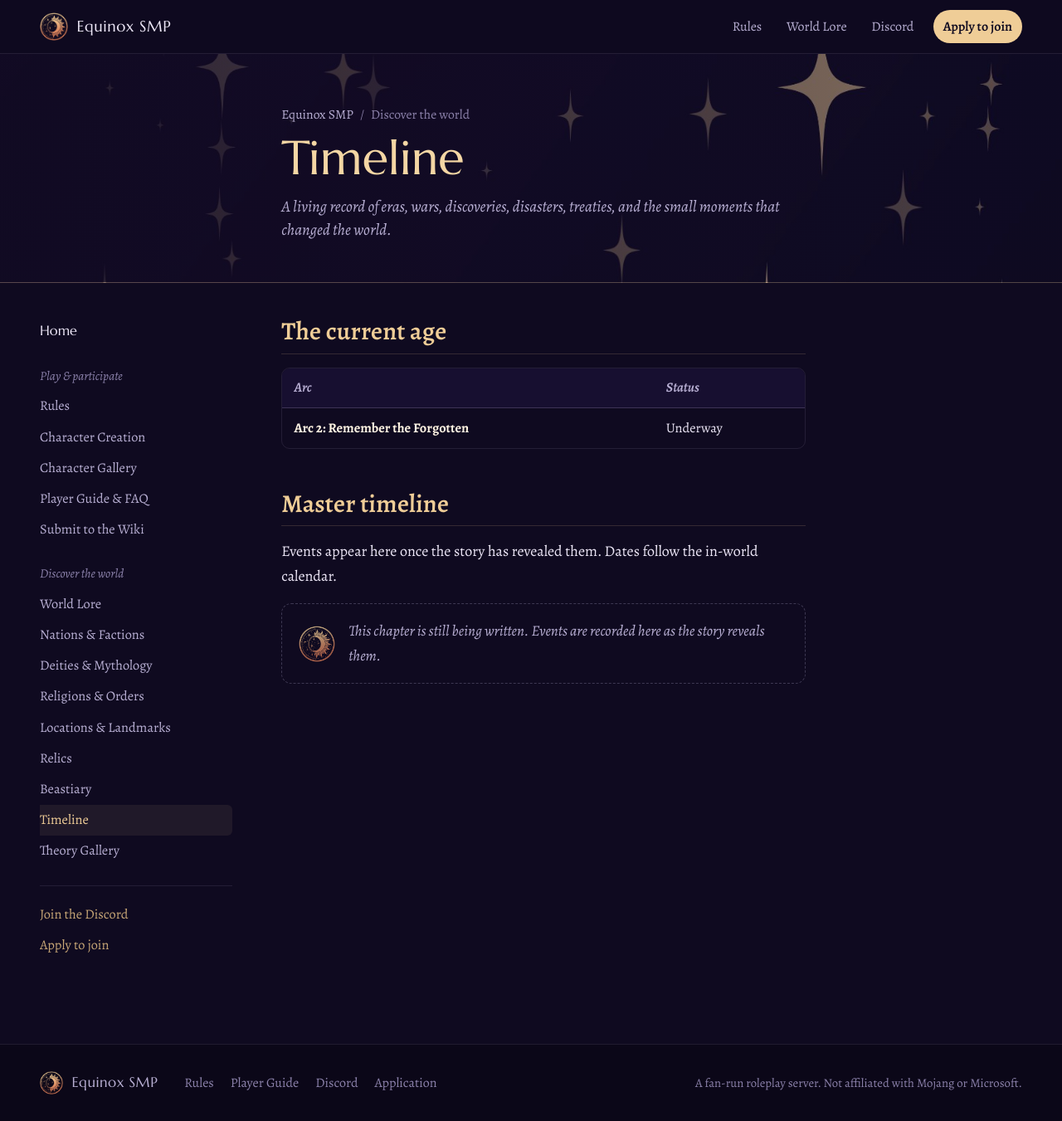
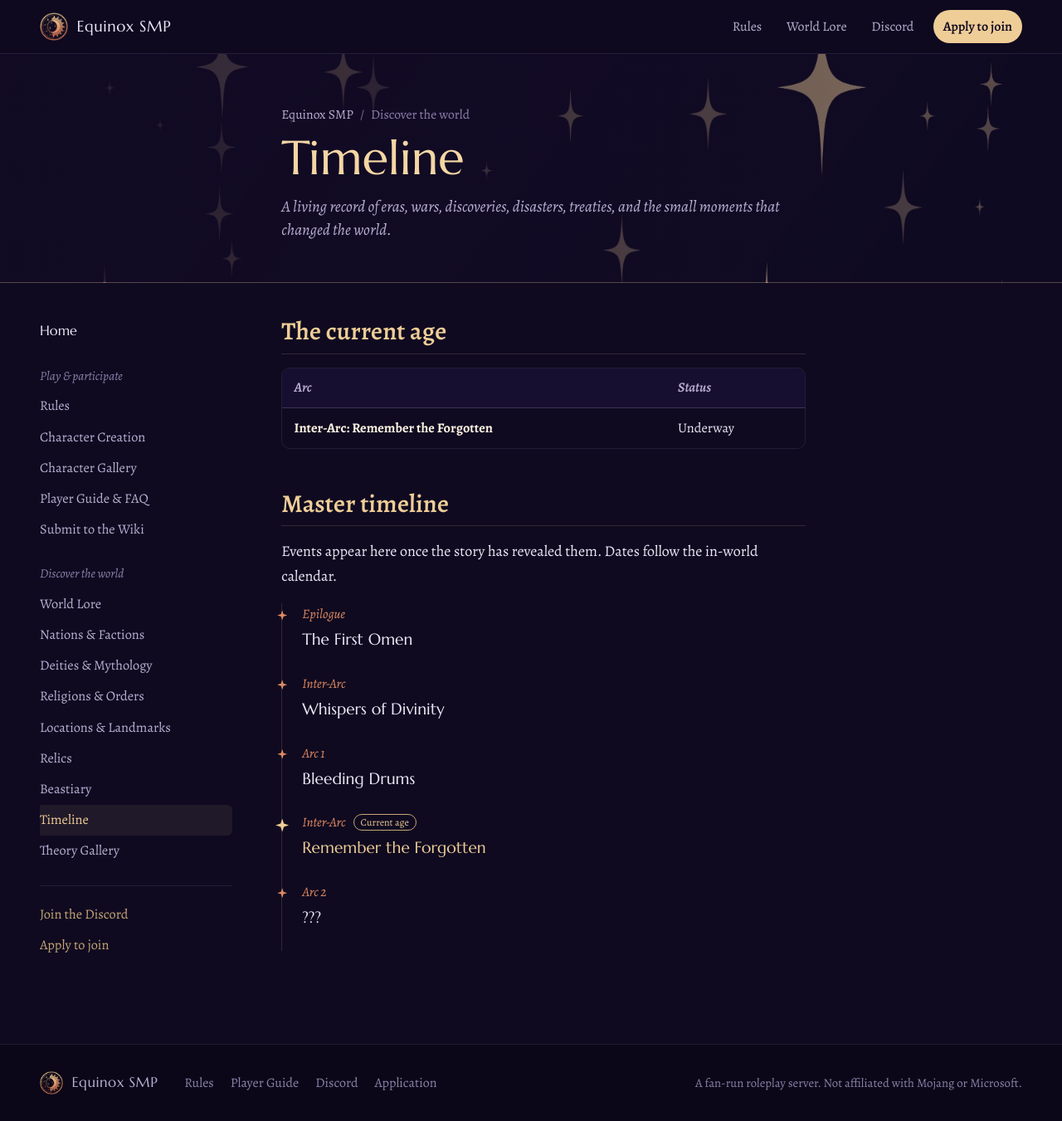
Before and after one commit to smpequinox/smpequinox.github.io, a Jekyll site: the page built from timeline.md, in a window 1280 px wide and 1351 px high. Shown: the whole window at 83% size. Built offline with Jekyll 4.4.1, drawn with Linux system fonts in a browser that asks for light colours.

Commit message:
Add the story arcs to the master timeline
Epilogue: The First Omen through Arc 2, with Inter-Arc: Remember the
Forgotten marked as the current age. The site's current_arc setting
now matches it.

Co-Authored-By: Claude Opus 5.5 <noreply@anthropic.com>
Claude-Session: https://claude.ai/code/session_012pD2useRZpTrTfTm1Gthrx

```diff
--- a/_config.yml
+++ b/_config.yml
@@ -17,7 +17,7 @@ discord_url: "https://discord.gg/gAXSsrGtDv"
 submit_url: "https://github.com/smpequinox/smpequinox.github.io/issues/new/choose"
 
 # The story arc currently running
-current_arc: "Arc 2: Remember the Forgotten"
+current_arc: "Inter-Arc: Remember the Forgotten"
 
 # Leave these alone unless the site moves to a different address
 url: ""
--- a/_data/timeline.yml
+++ b/_data/timeline.yml
@@ -11,3 +11,20 @@
 #   event: "The Fall of the Eastern Gate"
 #   summary: "Raiders broke the eastern wall during the harvest festival."
 #   link: "/locations-and-landmarks/"
+#   current: true marks the age the story is in now (optional)
+
+- date: "Epilogue"
+  event: "The First Omen"
+
+- date: "Inter-Arc"
+  event: "Whispers of Divinity"
+
+- date: "Arc 1"
+  event: "Bleeding Drums"
+
+- date: "Inter-Arc"
+  event: "Remember the Forgotten"
+  current: true
+
+- date: "Arc 2"
+  event: "???"
--- a/_includes/timeline-list.html
+++ b/_includes/timeline-list.html
@@ -2,7 +2,7 @@
 {%- if rows and rows.size > 0 %}
 <ol class="chronicle">
 {%- for row in rows %}
-<li><p class="chronicle__date">{{ row.date }}</p><p class="chronicle__event">{% if row.link %}<a href="{{ row.link | relative_url }}">{{ row.event }}</a>{% else %}{{ row.event }}{% endif %}</p>{% if row.summary %}<p class="chronicle__summary">{{ row.summary }}</p>{% endif %}</li>
+<li{% if row.current %} class="chronicle__current"{% endif %}><p class="chronicle__date">{{ row.date }}{% if row.current %} <span class="status">Current age</span>{% endif %}</p><p class="chronicle__event">{% if row.link %}<a href="{{ row.link | relative_url }}">{{ row.event }}</a>{% else %}{{ row.event }}{% endif %}</p>{% if row.summary %}<p class="chronicle__summary">{{ row.summary }}</p>{% endif %}</li>
 {%- endfor %}
 </ol>
 {%- else %}
--- a/assets/css/site.css
+++ b/assets/css/site.css
@@ -739,6 +739,9 @@ button { font: inherit; color: inherit; }
 .chronicle__date { margin: 0 !important; color: var(--ember); font-style: italic; font-size: 1rem; }
 .chronicle__event { margin: .1rem 0 0 !important; font-family: var(--display); font-size: 1.2rem; }
 .chronicle__summary { margin: .3rem 0 0 !important; color: var(--ink-2); }
+.prose .chronicle > li.chronicle__current::before { width: 16px; height: 16px; left: calc(-1.5rem - 8px); background: var(--gilt); }
+.chronicle__current .chronicle__event { color: var(--gilt); }
+.chronicle__date .status { font-style: normal; font-size: .75rem; padding: .2rem .5rem; margin-left: .4rem; vertical-align: .1em; }
 
 /* relationship tree on character pages */
 .bond-tree { overflow-x: auto; margin: 0 0 2rem; padding: .5rem 0 1rem; --bond-line: var(--line); }
```
